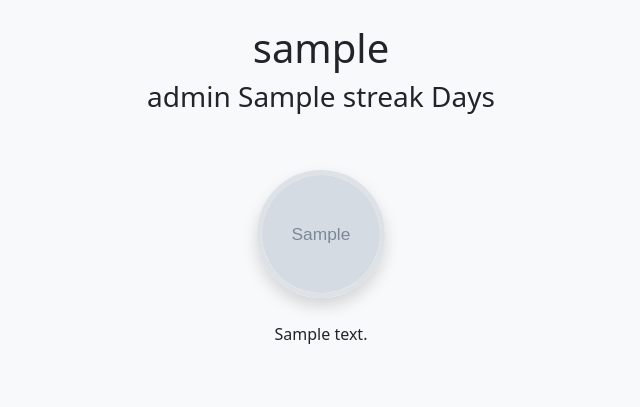
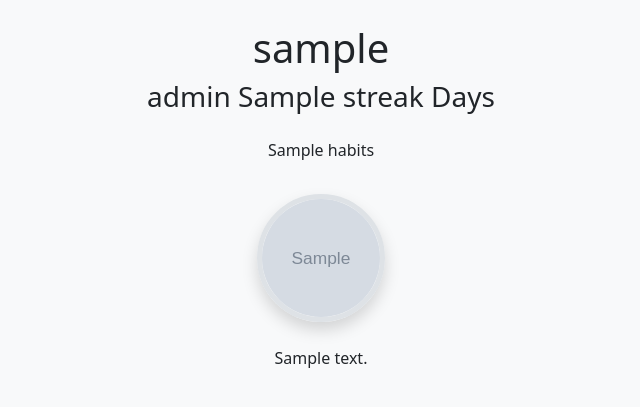
Before and after one commit to matta9001/habit_tracker, a Django app: template habit_app/templates/public_profile.html in a window 1280 px wide. Shown: the part 57-464 px from the top of the page, without its empty margins (319-959 px from the left). Run offline with Django 4.2, Linux system fonts and the light colour scheme; the template is opened without the code that fills it: most values are stand-ins (such as "Sample title", 1, 10 or a date in 2020); grey boxes marked "Sample" are stand-in pictures; some libraries are stand-ins or nearby versions.

Commit message:
Updated public profile to fetch habits

```diff
--- a/habit_app/templates/public_profile.html
+++ b/habit_app/templates/public_profile.html
@@ -31,7 +31,7 @@
             <div class="d-flex flex-column align-items-center text-center">
                 <h1>{{ username }}</h1>
                 <h3>{{ level_emoji }} {{ streak }} Days</h3>
-                <p>{{ user.userprofile.habits|linebreaks }}</p>
+                <p>{{ habits|linebreaks }}</p>
                 <img src="{{ profile_picture_url }}"
                     class="rounded-circle border {{ border_color }} shadow profile-pic border-5" height=128 width=128 alt="Profile Picture">
                 <p class="mt-4"> {{ window_message }} </p>
--- a/habit_app/views.py
+++ b/habit_app/views.py
@@ -35,6 +35,9 @@ def public_profile(request, username):
 
     # Get PFP
     context['profile_picture_url'] = user_profile.profile_picture.url
+
+    # Get PFP
+    context['habits'] = user_profile.habits
 
     return render(request, 'public_profile.html', context)
 
```
Also changed, not shown: 1 other file.
